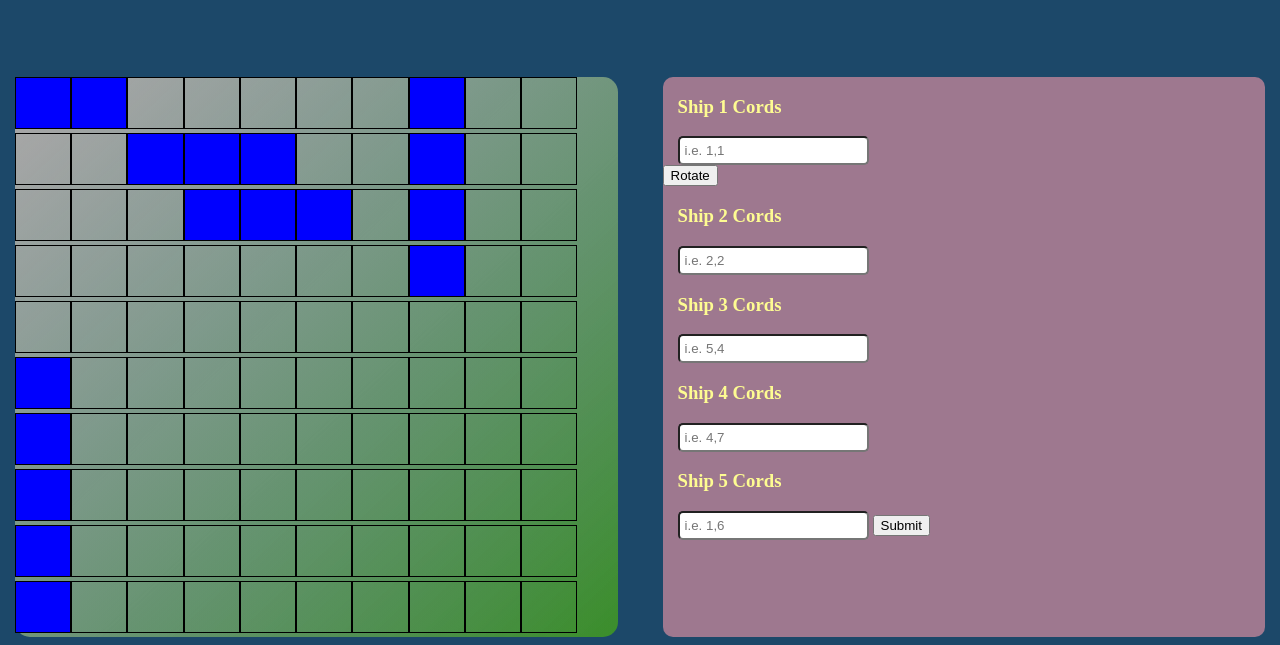
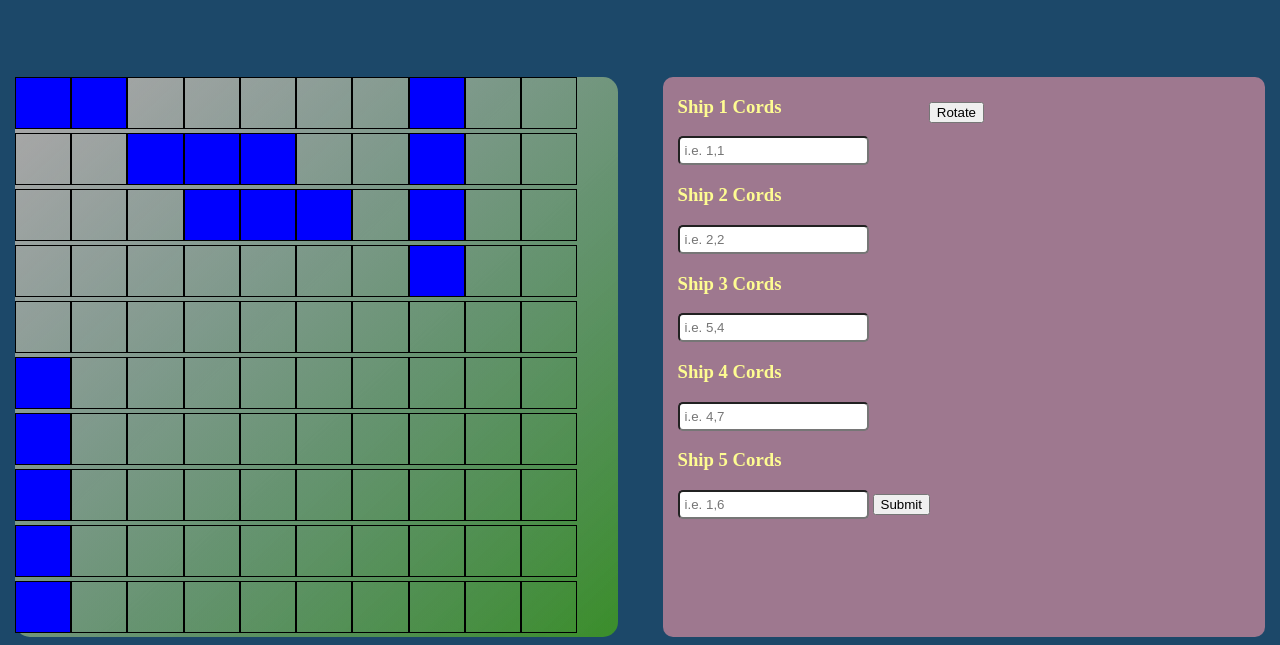
Before and after one commit to MR-Farabough/battleShip, a website with bundled scripts: page index.html in a window 1280 px wide. Shown: the part 83-728 px from the top of the page. Built offline with nearby package versions, Linux system fonts and the light colour scheme.

Commit message:
CSS Top-modal Styling

```diff
--- a/style.css
+++ b/style.css
@@ -9,6 +9,15 @@
     --darkModeBot: rgb(237, 74, 66);
     --lightModeGrey: rgb(213, 207, 207);
     --darkModeGrey: rgb(173, 169, 169);
+}
+
+.top-modal {
+    display: flex;
+}
+
+.rotate-field {
+    margin-top: 25px;
+    margin-left: 10%;
 }
 
 h3, input {
```
